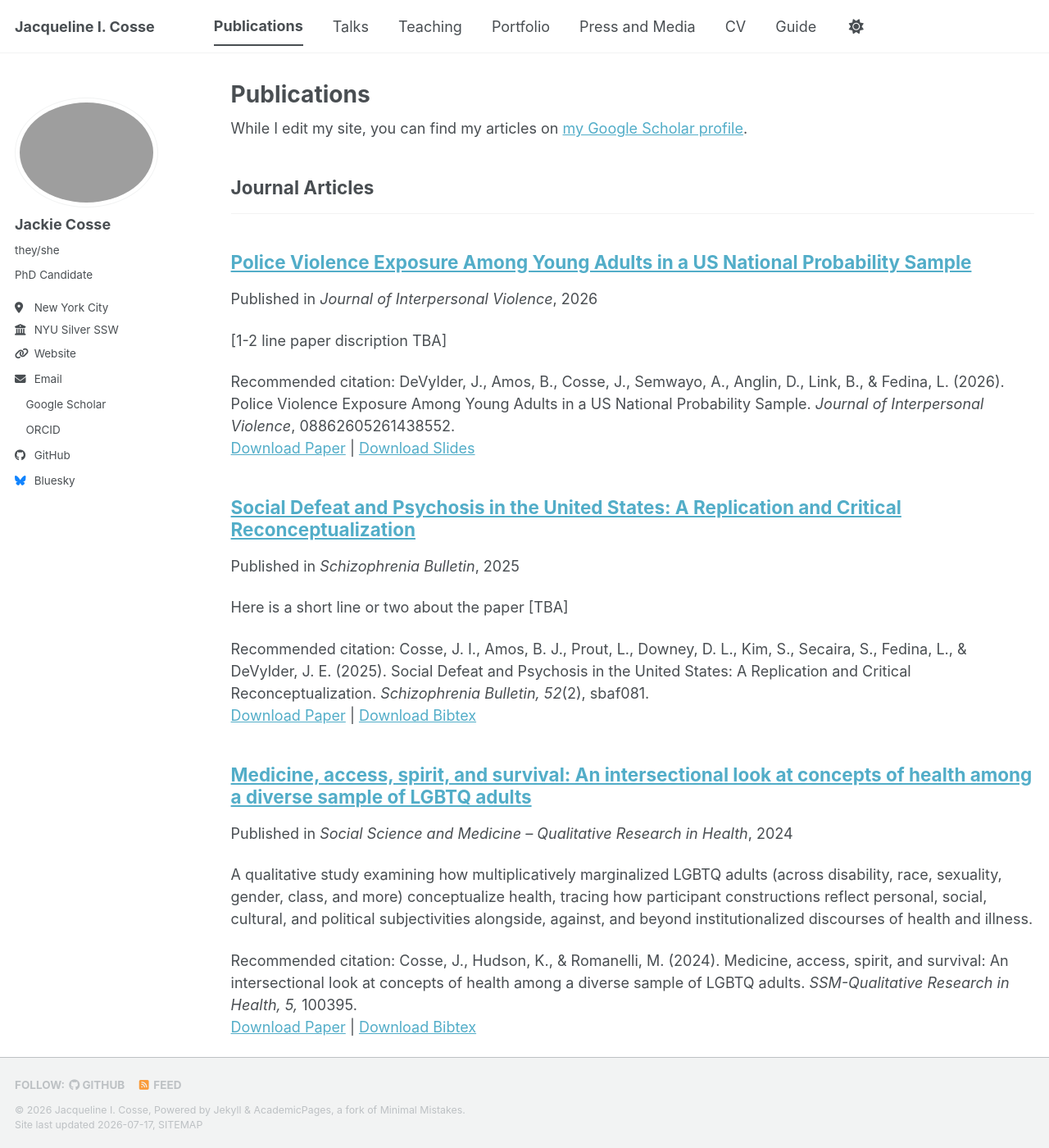
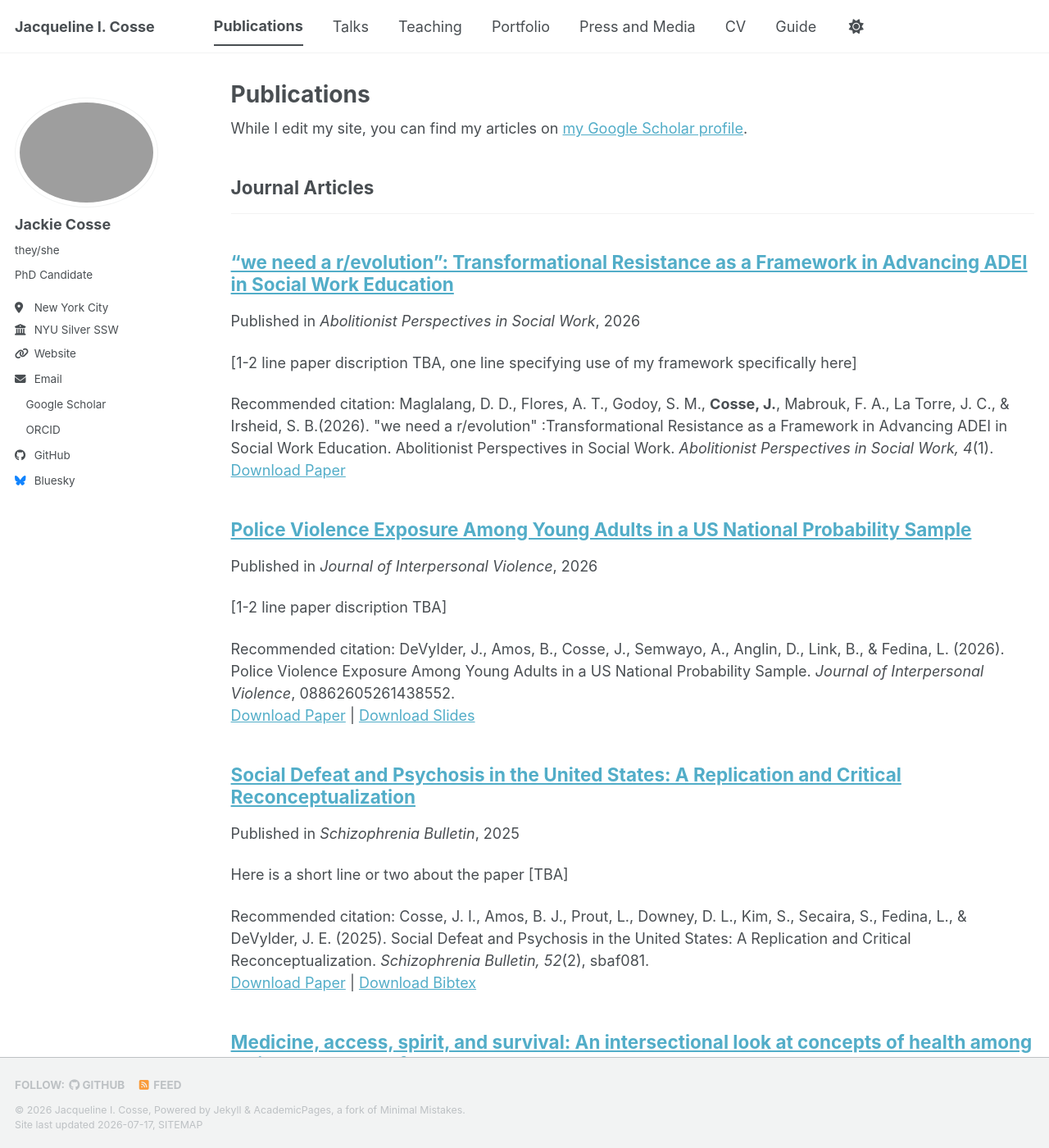
Before and after one commit to jackiecosse/jackiecosse.com, a Jekyll site: the page built from _pages/publications.html, in a window 1280 px wide and 1400 px high. Shown: the whole window at 82% size. Built offline with Jekyll 4.4.1, drawn with Linux system fonts in a browser that asks for light colours; a style sheet for code colours, icons or effects is not loaded; some of the changed text lies outside the part shown.

Commit message:
Update 2024-02-17-paper-title-number-4.md

```diff
--- a/_publications/2024-02-17-paper-title-number-4.md
+++ b/_publications/2024-02-17-paper-title-number-4.md
@@ -1,9 +1,9 @@
 ---
 title: "“we need a r/evolution”: Transformational Resistance as a Framework in Advancing ADEI in Social Work Education"
 collection: publications
-category: conferences
+category: manuscripts
 permalink: /publication/2026-06-abolitionist-perspectives-in-SW
-excerpt: '[1-2 line paper discription TBA]'
+excerpt: '[1-2 line paper discription TBA, one line specifying use of my framework specifically here]'
 date: 2026-06-01
 venue: 'Abolitionist Perspectives in Social Work'
 paperurl: 'https://academicpages.github.io/files/paper3.pdf'
```
